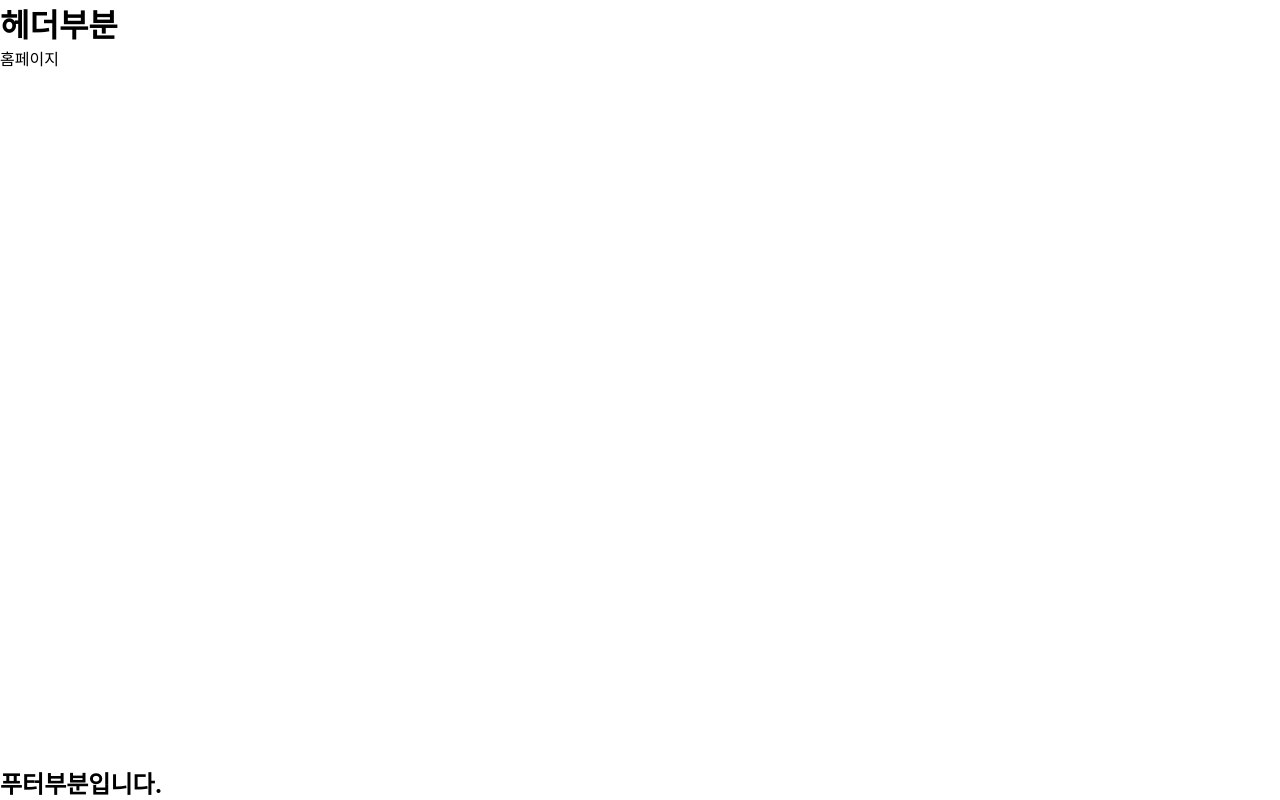
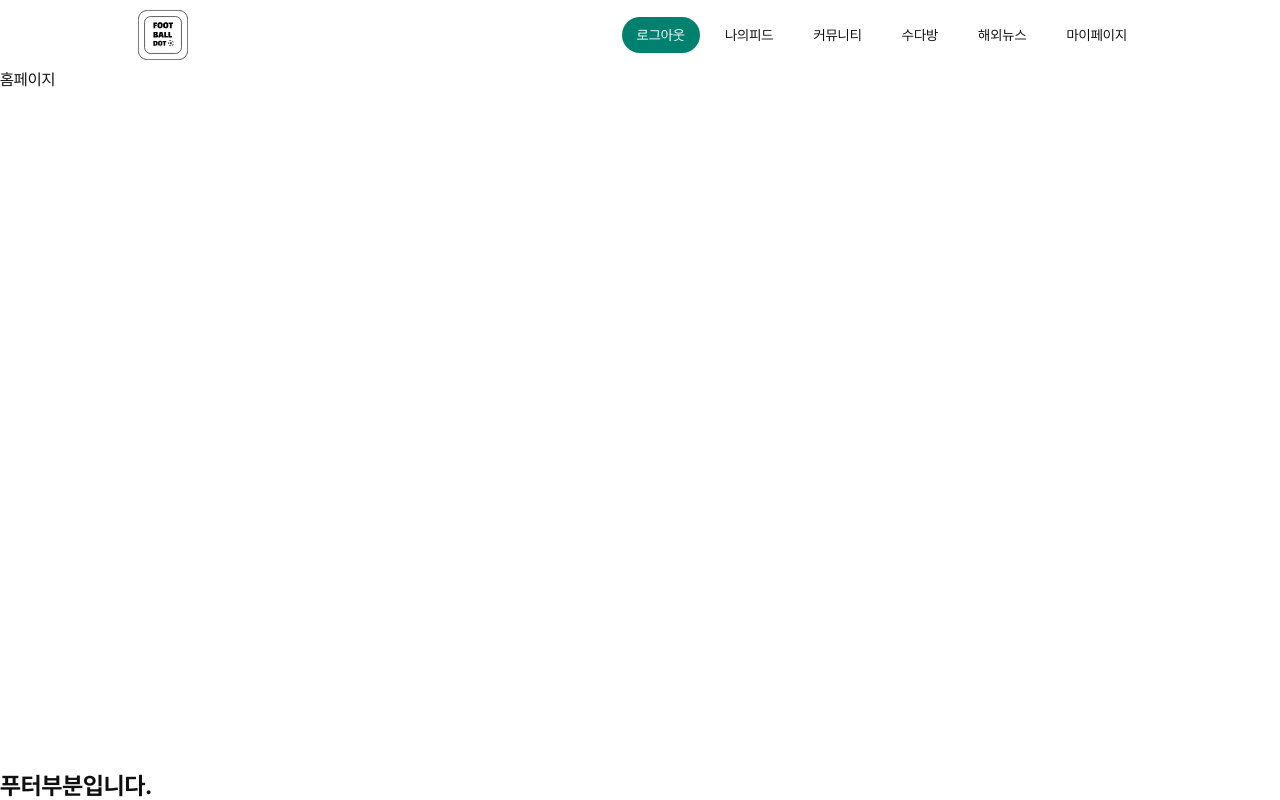
Before and after one commit to Junseong0112/footballdot, a React (Vite) app: page / in a window 1280 px wide. Built offline with nearby package versions, Linux system fonts and the light colour scheme.

Commit message:
add haeder component

```diff
--- a/src/App.jsx
+++ b/src/App.jsx
@@ -8,6 +8,8 @@ import FeedPage from "./pages/FeedPage";
 import BoardPage from "./pages/BoardPage";
 import ChatPage from "./pages/ChatPage";
 import NewsPage from "./pages/NewsPage";
+import MyPage from "./pages/MyPage";
+import SignUpPage from "./pages/SignUpPage";
 
 function App() {
   return (
@@ -21,6 +23,8 @@ function App() {
           <Route path="board" element={<BoardPage />} />
           <Route path="chat" element={<ChatPage />} />
           <Route path="news" element={<NewsPage />} />
+          <Route path="mypage" element={<MyPage />} />
+          <Route path="signup" element={<SignUpPage />} />
         </Route>
       </Routes>
     </BrowserRouter>
--- a/src/components/Header.jsx
+++ b/src/components/Header.jsx
@@ -1,5 +1,50 @@
+import { Link } from "react-router-dom";
+import Logo from "../assets/logo.svg";
+import { HeaderStyle, LogoutNav, MenuLink, LoginNav } from "../styles/Header";
+
+const INITIALIZE_MENU = [
+  ["feed", "나의피드"],
+  ["board", "커뮤니티"],
+  ["chat", "수다방"],
+  ["news", "해외뉴스"],
+  ["mypage", "마이페이지"],
+];
+
 function Header() {
-  return <h1>헤더부분</h1>;
+  const LoginDisplay = () => {
+    return (
+      <LoginNav>
+        <Link to="login">Sign In</Link>
+        <Link to="signup">Sign Up</Link>
+      </LoginNav>
+    );
+  };
+
+  const LogoutDisplay = () => {
+    return (
+      <LogoutNav>
+        <button>로그아웃</button>
+        <ul>
+          {INITIALIZE_MENU.map((menu, idx) => (
+            <li key={idx}>
+              <MenuLink to={`/${menu[0]}`}>{menu[1]}</MenuLink>
+            </li>
+          ))}
+        </ul>
+      </LogoutNav>
+    );
+  };
+
+  return (
+    <HeaderStyle>
+      <div>
+        <Link to="/">
+          <img src={Logo} alt="logo" />
+        </Link>
+        <LogoutDisplay />
+      </div>
+    </HeaderStyle>
+  );
 }
 
 export default Header;
--- a/src/styles/GlobalStyle.js
+++ b/src/styles/GlobalStyle.js
@@ -1,4 +1,19 @@
 import { createGlobalStyle } from "styled-components";
+
+export const ColorTheme = {
+  black: "#0F0F0F",
+  navy: "#3a517c",
+  green1: "#005B41",
+  green2: "#008170",
+  white: "#ffffff",
+  red: "#BE3144",
+};
+
+export const FontWeight = {
+  bold: "700",
+  regular: "400",
+  light: "200",
+};
 
 export const GlobalStyle = createGlobalStyle`
   *{
@@ -12,15 +27,17 @@ export const GlobalStyle = createGlobalStyle`
   h4,
   h5,
   h6{
-    font-weight: 700;
+    font-weight: ${FontWeight["bold"]};
   }
-  html{
-    font-family: 'Pretendard-Regular', -apple-system, sans-serif;
+  html,body,button,
+  input{
+    font-family: 'Pretendard', -apple-system, sans-serif;
     font-size: 1rem;
+    color: ${ColorTheme["black"]};
   }
   a{
     text-decoration: none;
-    color: #333;
+    color: ${ColorTheme["black"]};
   }
   ul,li{
     list-style: none;
--- /dev/null
+++ b/src/styles/Header.js
@@ -0,0 +1,108 @@
+import { NavLink } from "react-router-dom";
+import styled from "styled-components";
+import { ColorTheme } from "./GlobalStyle";
+
+export const HeaderStyle = styled.header`
+  width: 100%;
+  height: 4.375rem;
+
+  > div {
+    max-width: 64rem;
+    height: 100%;
+    padding: 0.625rem;
+    margin: 0 auto;
+    display: flex;
+    justify-content: space-between;
+    align-items: center;
+    > a {
+      height: 100%;
+      > img {
+        width: 3.125rem;
+      }
+    }
+  }
+`;
+
+export const LogoutNav = styled.nav`
+  display: flex;
+  gap: 0.625rem;
+  align-items: center;
+
+  button {
+    border: 0;
+    outline: none;
+    padding: 0.625rem 0.9375rem;
+    border-radius: 20px;
+    cursor: pointer;
+    background-color: ${ColorTheme["green2"]};
+    color: ${ColorTheme["white"]};
+    transition: 0.3s all;
+    font-size: 14px;
+    &:hover {
+      background-color: ${ColorTheme["green1"]};
+    }
+  }
+
+  > ul {
+    display: flex;
+    gap: 0.625rem;
+    align-items: center;
+    > li {
+      padding: 0 0.9375rem;
+      border-radius: 20px;
+      font-size: 14px;
+      > a {
+        display: block;
+        position: relative;
+        padding: 0.625rem 0;
+        &:hover {
+          color: ${ColorTheme["red"]};
+          &:hover::after {
+            top: 0;
+          }
+        }
+
+        &::after {
+          content: "";
+          position: absolute;
+          top: -100%;
+          right: 0;
+          width: 0.375rem;
+          height: 0.375rem;
+          background-color: ${ColorTheme["red"]};
+          border-radius: 50%;
+          transition: 0.3s all;
+        }
+      }
+    }
+  }
+`;
+
+export const MenuLink = styled(NavLink)`
+  &.active {
+    color: ${ColorTheme["red"]};
+    &::after {
+      top: 0;
+    }
+  }
+`;
+
+export const LoginNav = styled.nav`
+  display: flex;
+  align-items: center;
+  gap: 1.5625rem;
+
+  > a {
+    display: block;
+    padding: 0.625rem 1.5625rem;
+    border-radius: 20px;
+    border: 1px solid ${ColorTheme["green2"]};
+    transition: 0.3s all;
+    font-size: 0.875rem;
+
+    &:hover {
+      background-color: ${ColorTheme["green2"]};
+      color: ${ColorTheme["white"]};
+    }
+  }
+`;
```
